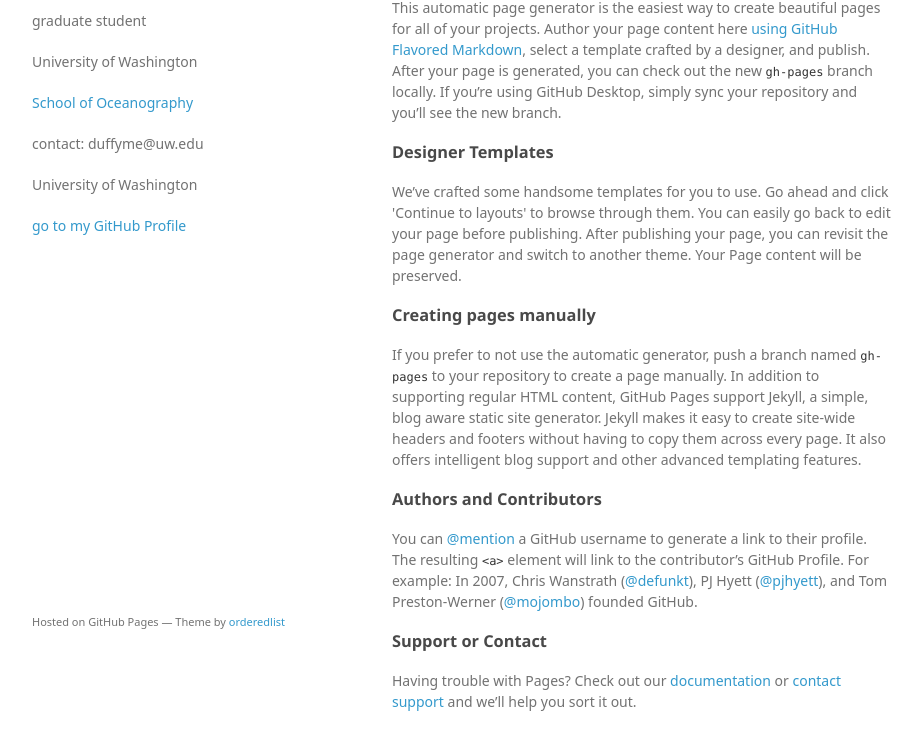
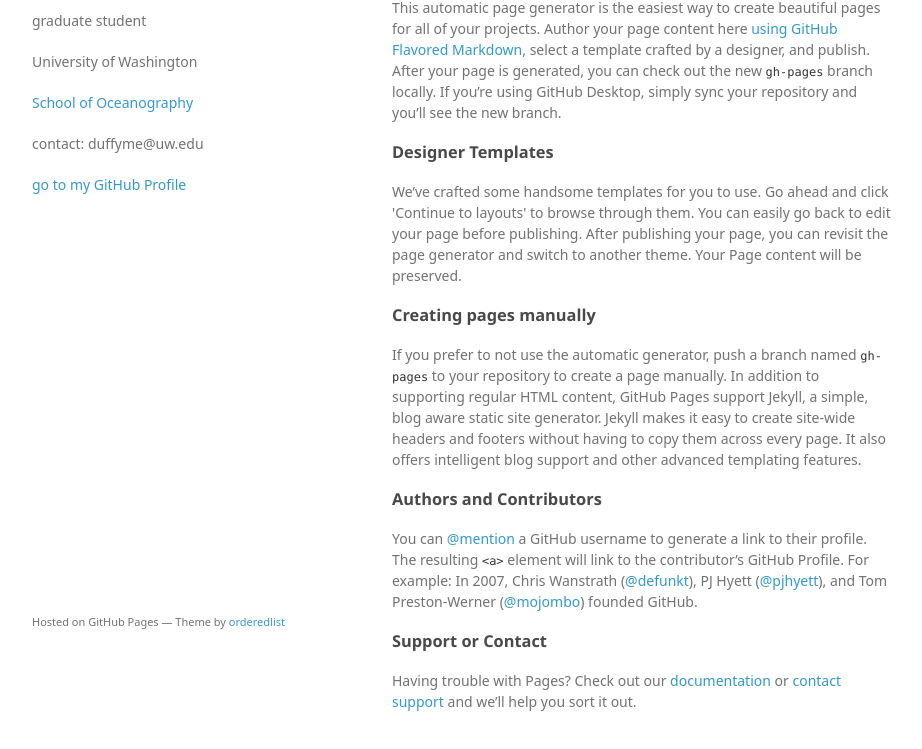
Before and after one commit to MeganEDuffy/MeganEDuffy.github.io, a plain HTML site: page index.html in a window 1280 px wide. Shown: the part 99-848 px from the top of the page, without its empty margins (178-1100 px from the left). Drawn offline with Linux system fonts and the light colour scheme; a web font is replaced by a local one.

Commit message:
Update index.html

```diff
--- a/index.html
+++ b/index.html
@@ -17,9 +17,10 @@
       <header>
         <h1>megan e duffy</h1>
         <p>graduate student</p>
-        <p>University of Washington</p> <p> <a href="http://www.ocean.washington.edu/"> School of Oceanography</a></p>
+        <p>University of Washington</p>
+        <p> <a href="http://www.ocean.washington.edu/"> School of Oceanography</a></p>
         <p>contact: duffyme@uw.edu</p>
-        <p>University of Washington</p>
+
         <p class="view"><a href="https://github.com/MeganEDuffy">go to my GitHub Profile</a></p>
 
       </header>
```
